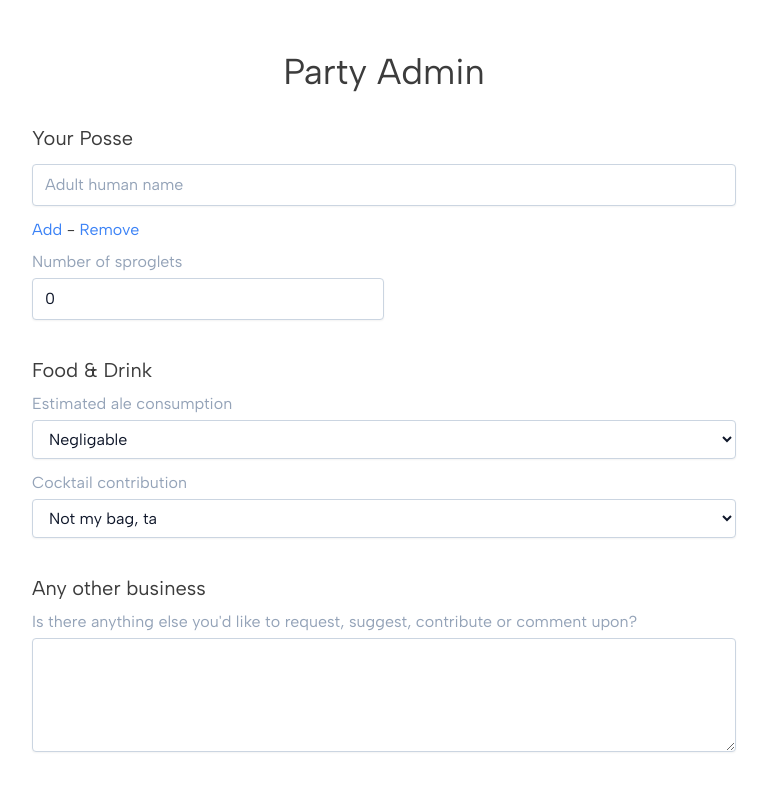
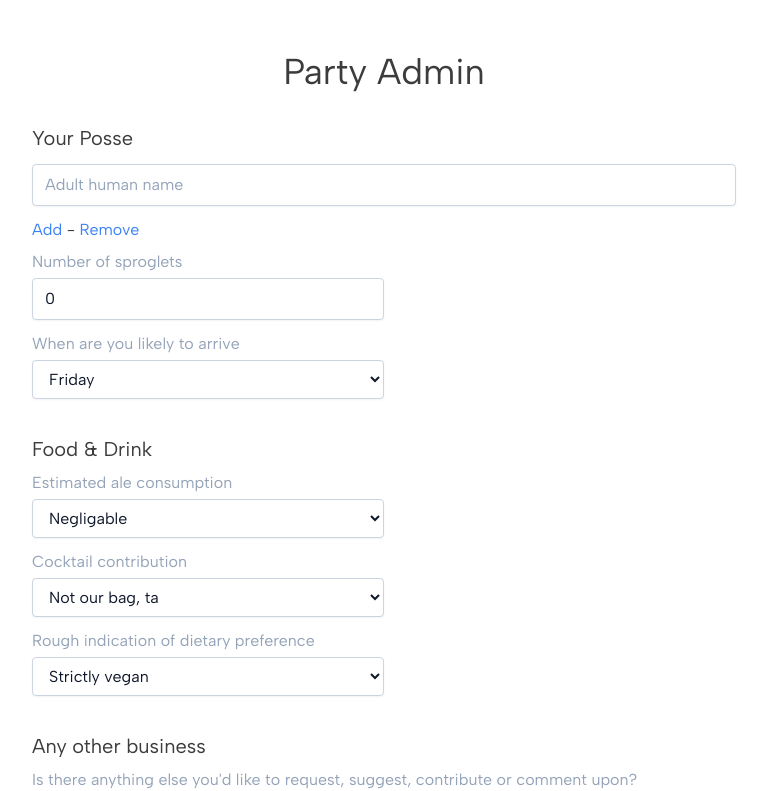
Before and after one commit to finlaybirnie/rachel-and-keiths-party, a Next.js app: page /form in a window 1280 px wide. Shown: the top 791 px of the page, without its empty margins (256-1023 px from the left). Built offline with nearby package versions, Linux system fonts and the light colour scheme; no server answers; what zod-form-data would draw is missing.

Commit message:
Add arrivalDay and diet columns

```diff
--- a/src/app/form/form.tsx
+++ b/src/app/form/form.tsx
@@ -55,7 +55,7 @@ export default function Form({ initialComplete }: Props) {
         <div className="flex flex-col space-y-2">
           <p>Thanks for your adminsitrative efforts!</p>
           <p>
-            If you'd like to make a cash contribution,{" "}
+            If you&apos;d like to make a cash contribution,{" "}
             <a
               className="link"
               href="https://monzo.me/samuelgallinjamiesonbarnes"
@@ -118,11 +118,21 @@ export default function Form({ initialComplete }: Props) {
                 />
               </div>
             </label>
+            <label className="label-text">
+              When are you likely to arrive
+              <div className="w-1/2">
+                <select className="input" name="arrivalDay">
+                  <option>Friday</option>
+                  <option>Saturday</option>
+                </select>
+              </div>
+            </label>
           </section>
           <section className="flex flex-col space-y-2">
             <h3 className="text-xl">Food & Drink</h3>
             <label className="label-text">
               Estimated ale consumption
+              <div className="w-1/2">
                 <select className="input" name="aleConsumption">
                   <option value="0">Negligable</option>
                   <option value="1">Minimal</option>
@@ -130,16 +140,30 @@ export default function Form({ initialComplete }: Props) {
                   <option value="3">High</option>
                   <option value="4">Obscene</option>
                 </select>
+              </div>
             </label>
             <label className="label-text">
               Cocktail contribution
+              <div className="w-1/2">
                 <select className="input" name="cocktailContribution">
-                <option value="none">Not my bag, ta</option>
-                <option value="rum">White Rum, I will bring</option>
-                <option value="gin">Gin, I will bring</option>
-                <option value="vodka">Vodka, I will bring</option>
-                <option value="kahlua">Kahlúa, I will bring</option>
+                  <option value="none">Not our bag, ta</option>
+                  <option value="rum">White Rum, We will bring</option>
+                  <option value="gin">Gin, We will bring</option>
+                  <option value="vodka">Vodka, We will bring</option>
+                  <option value="kahlua">Kahlúa, We will bring</option>
                 </select>
+              </div>
+            </label>
+            <label className="label-text">
+              Rough indication of dietary preference
+              <div className="w-1/2">
+                <select className="input" name="diet">
+                  <option value="0">Strictly vegan</option>
+                  <option value="1">Aspirationally vegan</option>
+                  <option value="2">Vegetarian</option>
+                  <option value="3">Show us the meat</option>
+                </select>
+              </div>
             </label>
           </section>
           <section className="flex flex-col space-y-2">
--- a/src/app/form/schema.ts
+++ b/src/app/form/schema.ts
@@ -2,6 +2,8 @@ import { z } from "zod";
 import { zfd } from "zod-form-data";
 
 export const schema = zfd.formData({
+  arrivalDay: zfd.text(z.enum(["Friday", "Saturday"])),
+  diet: zfd.numeric(z.number()),
   email: zfd.text(z.string().email()),
   names: zfd.repeatable(z.array(zfd.text())),
   childCount: zfd.numeric(z.number()),
--- a/src/scripts/migrate.ts
+++ b/src/scripts/migrate.ts
@@ -1,4 +1,5 @@
-import { up } from "../migrations/0001-create-rsvp-table";
+// import { up } from "../migrations/0001-create-rsvp-table";
+import { up } from "../migrations/0002-add-diet-and-arrival-columns";
 import { db } from "../db";
 
 up(db)
```
Also changed, not shown: src/migrations/0002-add-diet-and-arrival-columns.ts (added, +17 -0 lines). Lines whose indentation alone changed are shown as unchanged.
